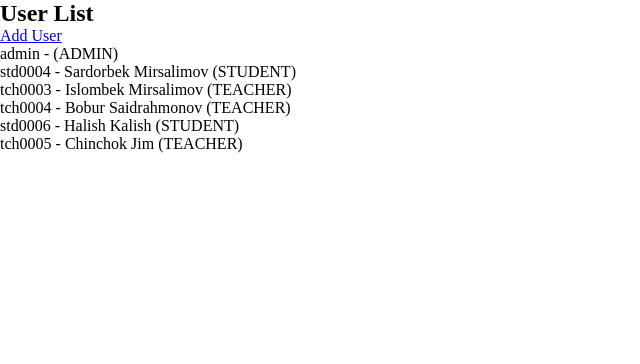
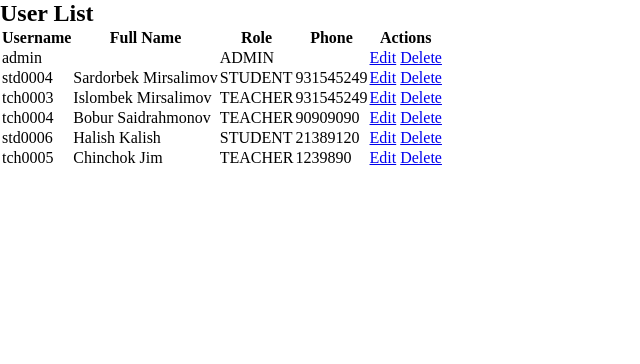
Before and after one commit to IslombekMir/Seven-Plus-Academy, a Django app: page /users/users_list/ in a window 1280 px wide. Shown: the part 58-422 px from the top of the page, without its empty margins (0-640 px from the left). Run offline with Django 5.2, Linux system fonts and the light colour scheme; a user stored in the database is signed in; data comes from the database, SQL or seed files in the repository; both versions use the stored data as it was after the commit.

Commit message:
add edit/delete to users

```diff
--- a/users/templates/users/create_user.html
+++ b/users/templates/users/create_user.html
@@ -19,6 +19,6 @@
     <div>
         {{ form.role.label_tag }} {{ form.role }}
     </div>
-    <button type="submit">Create</button>
+    <button type="submit">Submit</button>
 </form>
 {% endblock %}
--- a/users/templates/users/users_list.html
+++ b/users/templates/users/users_list.html
@@ -4,16 +4,37 @@
 
 {% block content %}
 <h2>User List</h2>
-{% if user.is_authenticated and user.role != 'STUDENT' %}
-    <div>
-        <a href="{% url 'users:create_user' %}">Add User</a>
-    </div>
-{% endif %}
-<ul>
-    {% for user in users %}
-        <li>{{ user.username }} - {{ user.get_full_name }} ({{ user.role }})</li>
-    {% empty %}
-        <li>No users available.</li>
-    {% endfor %}
-</ul>
+
+<table>
+    <thead>
+        <tr>
+            <th>Username</th>
+            <th>Full Name</th>
+            <th>Role</th>
+            <th>Phone</th>
+            <th>Actions</th>
+        </tr>
+    </thead>
+    <tbody>
+        {% for user in users %}
+        <tr>
+            <td>{{ user.username }}</td>
+            <td>{{ user.get_full_name }}</td>
+            <td>{{ user.role }}</td>
+            <td>{{ user.phone_number }}</td>
+            <td>
+                {% if can_manage %}
+                    <a href="{% url 'users:edit_user' user.id %}">Edit</a>
+                    <a href="{% url 'users:delete_user' user.id %}">Delete</a>
+                {% endif %}
+            </td>
+        </tr>
+        {% empty %}
+        <tr>
+            <td colspan="5">No users found.</td>
+        </tr>
+        {% endfor %}
+    </tbody>
+</table>
+
 {% endblock %}
--- a/users/urls.py
+++ b/users/urls.py
@@ -6,6 +6,8 @@ app_name = "users"
 urlpatterns = [
     path("create/", views.create_user, name="create_user"),
     path("users_list/", views.users_list, name="users_list"),
+    path("edit/<int:user_id>/", views.edit_user, name="edit_user"),
+    path("delete/<int:user_id>/", views.delete_user, name="delete_user"),
 
     path("login/", views.login_view, name="login"),
     path("logout/", views.logout_view, name="logout"),
--- a/users/views.py
+++ b/users/views.py
@@ -19,7 +19,10 @@ def users_list(request):
     else:
         users = []
 
-    return render(request, "users/users_list.html", {"users": users})
+    return render(request, "users/users_list.html", {
+        "users": users,
+        "can_manage": request.user.role in [User.Role.ADMIN, User.Role.TEACHER],
+        })
 
 
 def login_view(request):
@@ -62,3 +65,39 @@ def create_user(request):
         form = UserCreateForm(current_user=request.user)
 
     return render(request, "users/create_user.html", {"form": form})
+
+@login_required
+def edit_user(request, user_id):
+    if request.user.role == User.Role.STUDENT:
+        return HttpResponseForbidden("Students cannot edit users.")
+
+    user_obj = get_object_or_404(User, pk=user_id)
+
+    if request.user.role == User.Role.TEACHER and user_obj.role != User.Role.STUDENT:
+        return HttpResponseForbidden("Teachers can only edit student users.")
+
+    if request.method == "POST":
+        form = UserCreateForm(request.POST, instance=user_obj, current_user=request.user)
+        if form.is_valid():
+            form.save()
+            return redirect("users:users_list")
+    else:
+        form = UserCreateForm(instance=user_obj, current_user=request.user)
+
+    return render(request, "users/create_user.html", {"form": form, "edit_mode": True})
+
+@login_required
+def delete_user(request, user_id):
+    if request.user.role == User.Role.STUDENT:
+        return HttpResponseForbidden("Students cannot delete users.")
+
+    user_obj = get_object_or_404(User, pk=user_id)
+
+    if request.user.role == User.Role.TEACHER and user_obj.role != User.Role.STUDENT:
+        return HttpResponseForbidden("Teachers can only delete student users.")
+
+    if request.method == "POST":
+        user_obj.delete()
+        return redirect("users:users_list")
+
+    return render(request, "users/confirm_delete.html", {"user": user_obj})
```
Also changed, not shown: users/templates/users/confirm_delete.html (added, +11 -0 lines), db.sqlite3.
